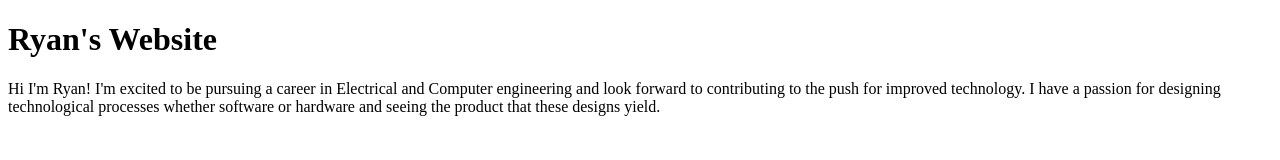
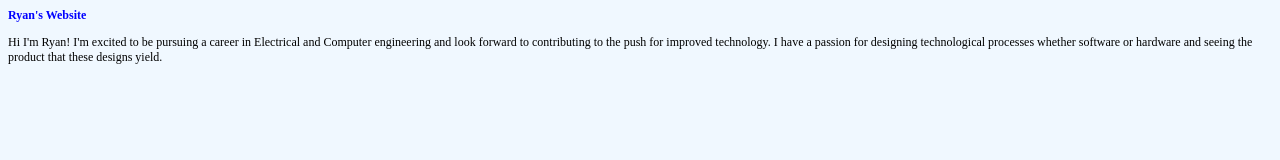
Before and after one commit to HTGYryanz7/HTGYryanz7.github.io, a plain HTML site: page index.html in a window 1280 px wide. Drawn offline with Linux system fonts and the light colour scheme.

Commit message:
Color Test 3

```diff
--- a/index.html
+++ b/index.html
@@ -1,7 +1,7 @@
 <!DOCTYPE html>
 <html>
     <head>
-        <link rel=""stykesheet" href=""stylesheet.css">
+        <link rel="stylesheet" href="stylesheet.css">
     </head>
     <body>
 
```
